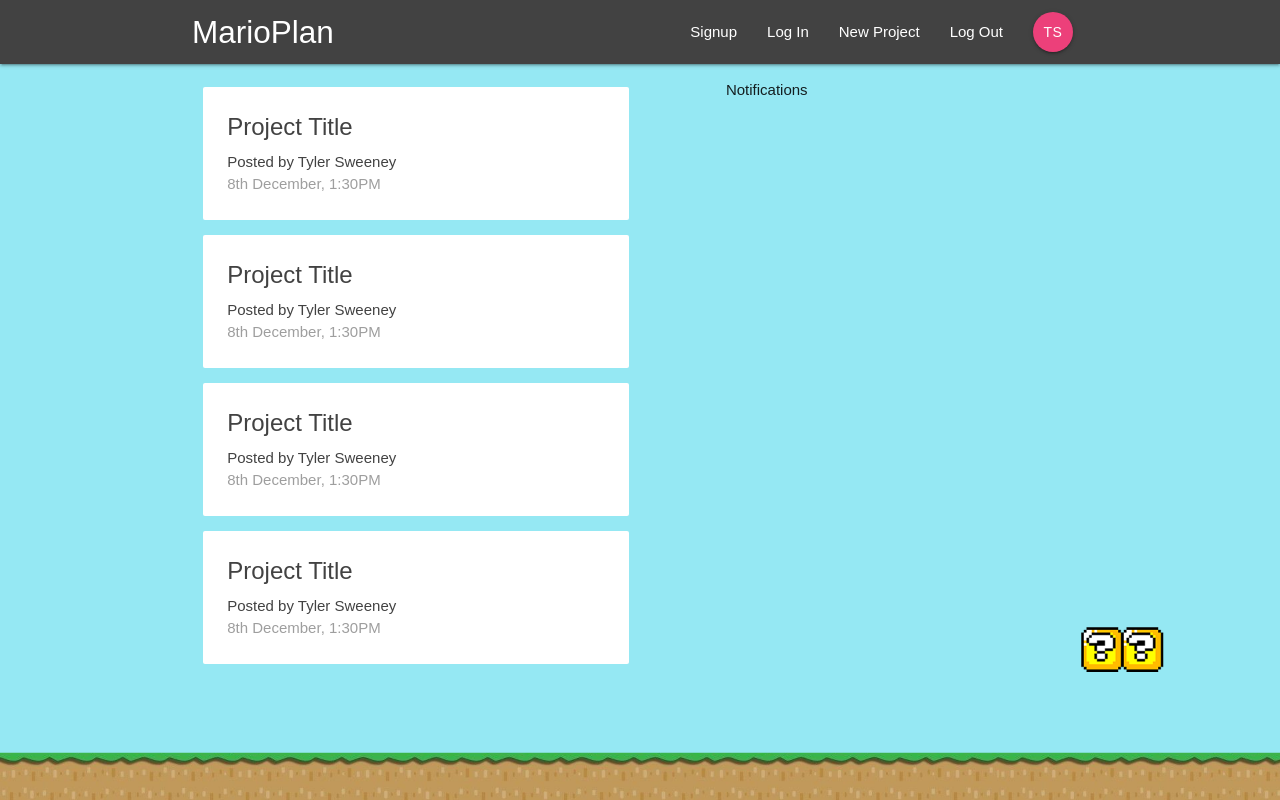
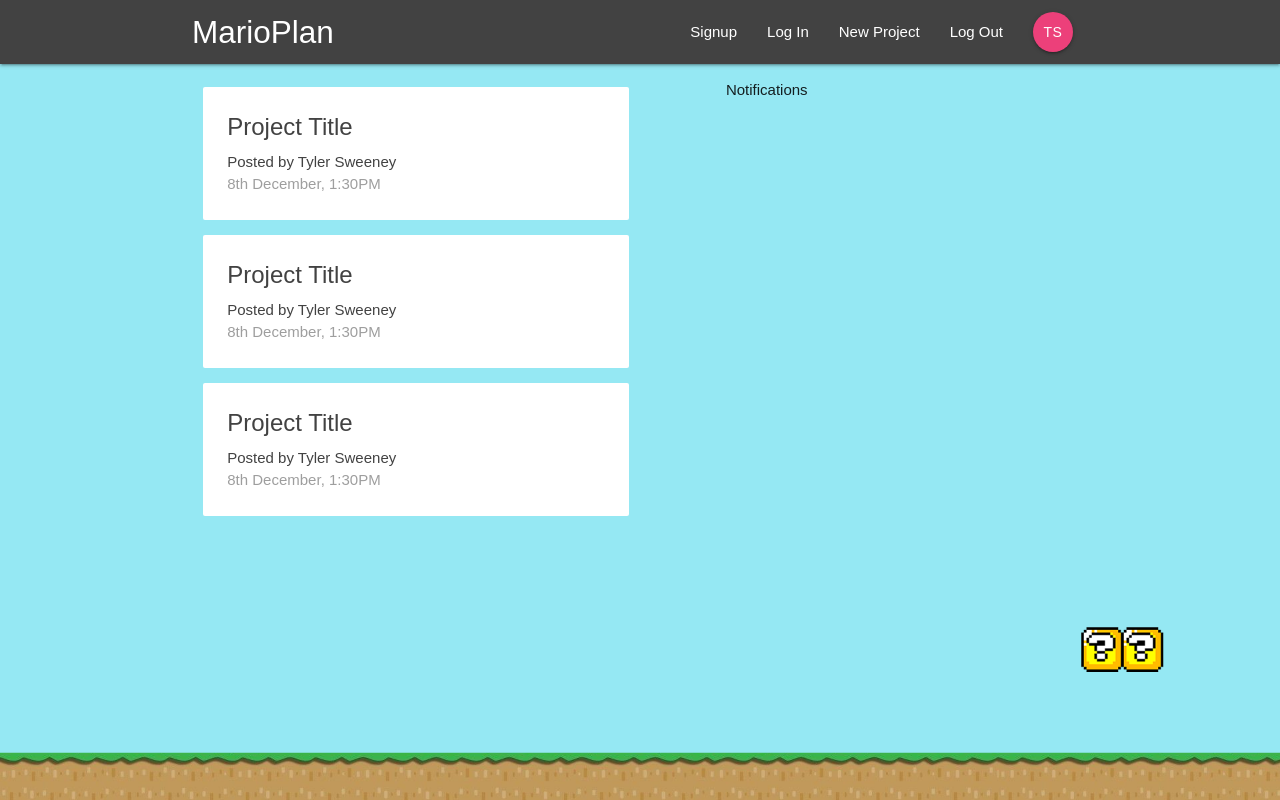
Before and after one commit to tylersweeney/full-react-app, a React (Create React App) app in the folder marioplanner/: page / in a window 1280 px wide. Built offline with nearby package versions, Linux system fonts and the light colour scheme.

Commit message:
for each projectSummary pass down individual project and assign a key value

```diff
--- a/marioplanner/src/components/dashboard/Dashboard.js
+++ b/marioplanner/src/components/dashboard/Dashboard.js
@@ -5,11 +5,13 @@
 
 class Dashboard extends Component {
     render(){
+        const { projects } = this.props;
+
         return(
             <div className="dashboard container">
                 <div className="row">
                     <div className="col s12 m6">
-                        <ProjectList />
+                        <ProjectList projects={projects}/>
                     </div>
                     <div className="col s12 m5 offset-m1">
                         <Notifications />
--- a/marioplanner/src/components/projects/ProjectList.js
+++ b/marioplanner/src/components/projects/ProjectList.js
@@ -1,13 +1,14 @@
 import React from 'react'
 import ProjectSummary from './ProjectSummary'
 
-const ProjectList = () => {
+const ProjectList = ({projects}) => {
     return (
         <div className="project-list section">
-            <ProjectSummary />
-            <ProjectSummary />
-            <ProjectSummary />
-            <ProjectSummary />
+            { projects && projects.map(project => {
+                return(
+                    <ProjectSummary project={project} key={project.id}/>
+                )
+            })}
         </div>
     )
 }
--- a/marioplanner/src/index.js
+++ b/marioplanner/src/index.js
@@ -10,4 +10,3 @@
 const store =createStore(rootReducer);
 
 ReactDOM.render(<Provider store={store}><App /></Provider>, document.getElementById('root'));
-registerServiceWorker();
```
